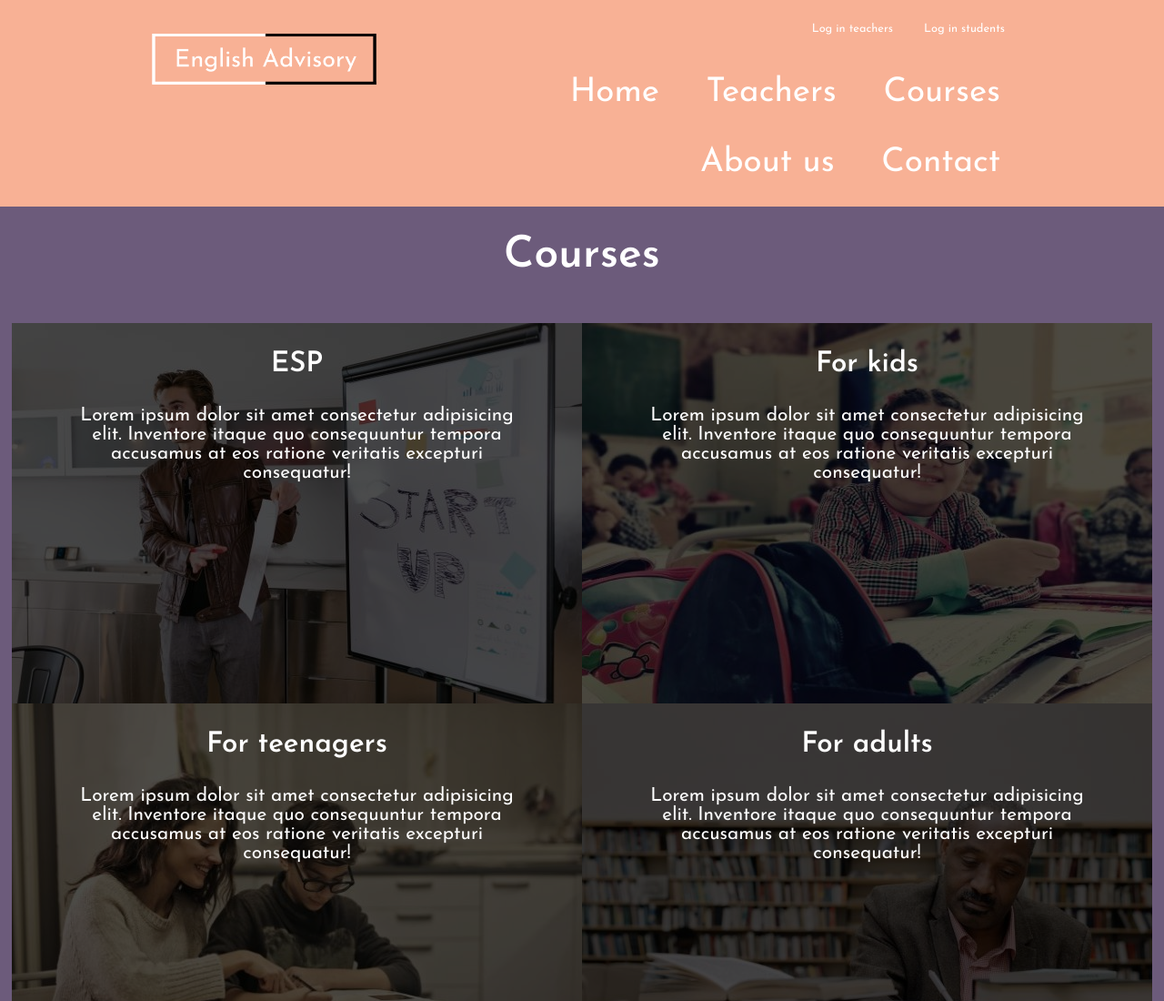
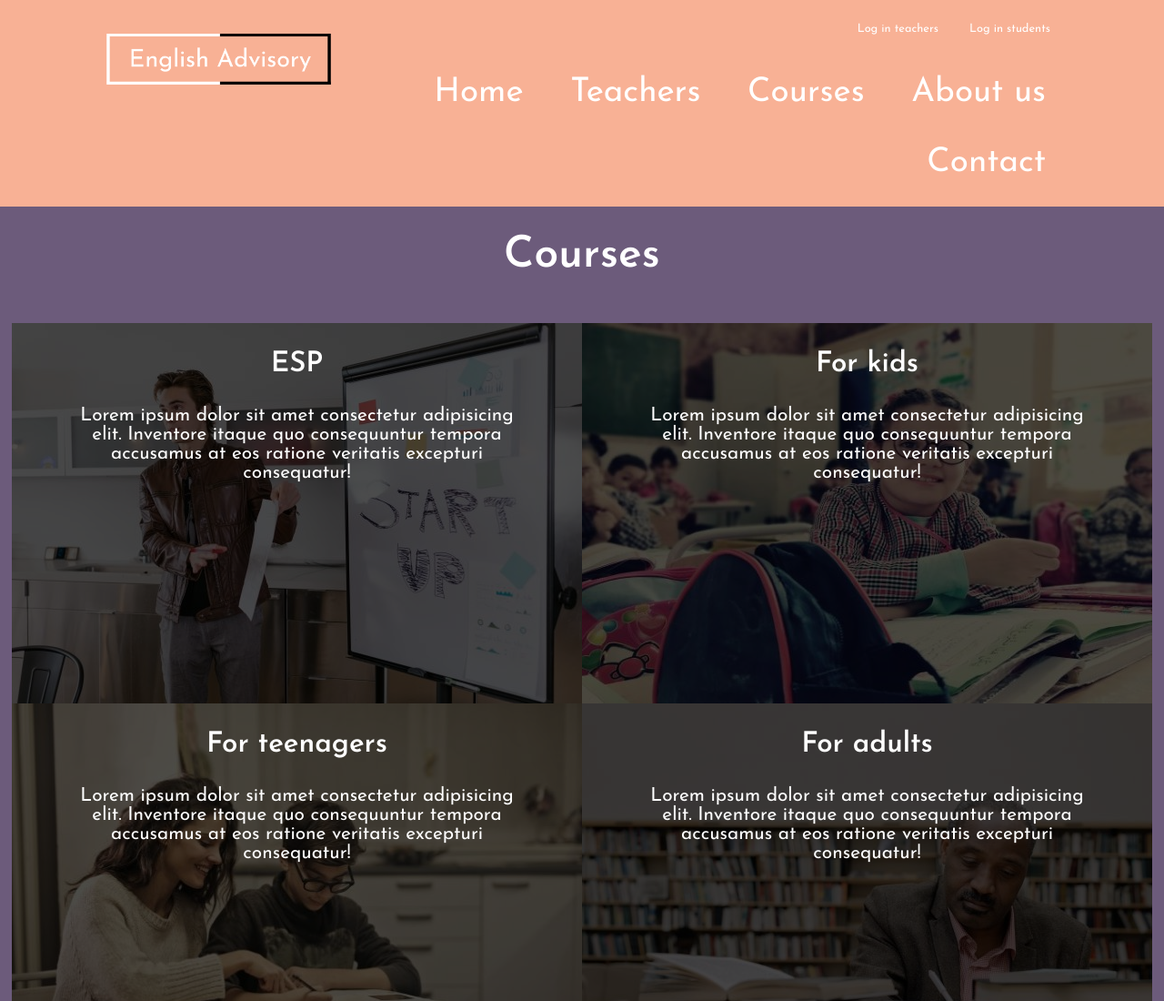
Before and after one commit to laffaich/EA, a website: page Pages/courses.html in a window 1280 px wide. Shown: the top 1100 px of the page at 91% size. Drawn offline with nearby package versions, Linux system fonts and the light colour scheme.

```diff
--- a/Style/style.css
+++ b/Style/style.css
@@ -9,8 +9,8 @@
 .container{
     display: flex;
     justify-content: space-between;
-    padding-right: 150px;
-    padding-left: 150px;
+    padding-right: 100px;
+    padding-left: 100px;
 }
 .logo{
     padding-top: 20px;
@@ -45,7 +45,7 @@
     margin: 10px;
     font-family: 'Josefin Sans', sans-serif;
     text-align: right;
-    font-size: 2.3rem;
+    font-size: 2.3em;
 }
 @media screen and (max-width: 768px){
     .logmenu, .menu{
```
Also changed, not shown: index.html (+7 -0 lines), 1 other file.
